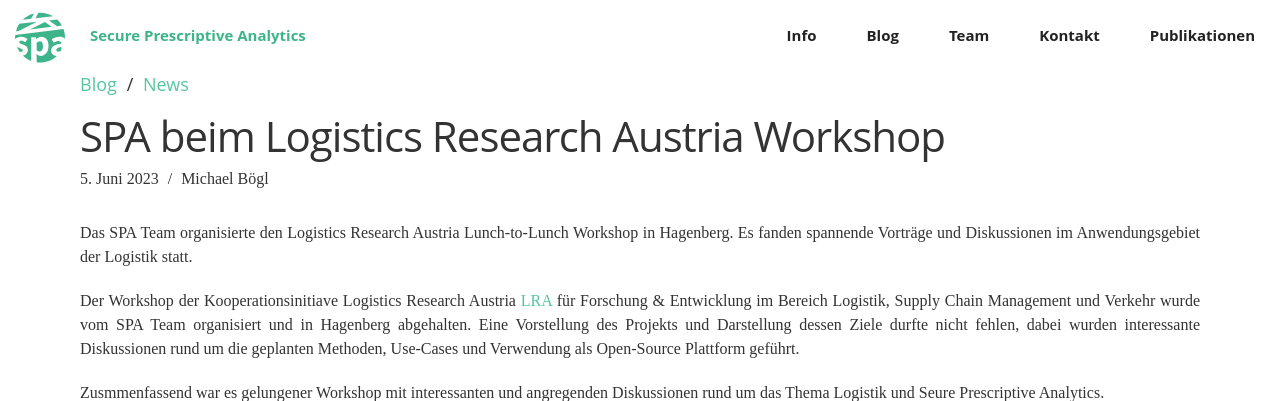
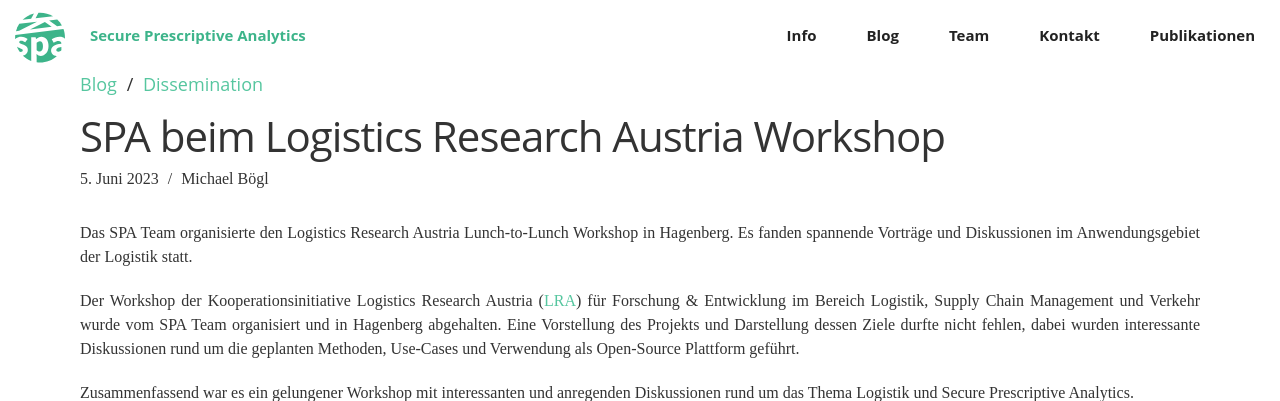
Before and after one commit to prescriptiveanalytics/secureprescriptiveanalytics.github.io, a Jekyll site: the page built from _posts/2023-06-05-lra-meeting.md, in a window 1280 px wide and 1176 px high, cut to the strip 0-401 px from the top of the window. Built offline with Jekyll 4.4.1, drawn with Linux system fonts in a browser that asks for light colours; nearby versions of some CDN libraries; some web fonts are replaced; comment, search, counter and statistics services are not loaded.

Commit message:
Change categories to dissemination and fix typos

```diff
--- a/_posts/2023-06-05-lra-meeting.md
+++ b/_posts/2023-06-05-lra-meeting.md
@@ -6,7 +6,7 @@ description: Secure Prescriptive Analytics organisiert den Logistics Research Au
 keywords: LRA 2023, Round Table, Organization
 date: 2023-06-05 17:00 +0200
 categories:
-  - "News"
+  - "Dissemination"
 author: mboegl
 image: /blog/resources/2023-06-05-lra-meeting/2023-06-05-lra.jpg
 ---
@@ -14,10 +14,10 @@ image: /blog/resources/2023-06-05-lra-meeting/2023-06-05-lra.jpg
 Das SPA Team organisierte den Logistics Research Austria Lunch-to-Lunch Workshop in Hagenberg. Es fanden spannende Vorträge und Diskussionen im Anwendungsgebiet der Logistik statt.
 
 <!--more-->
-Der Workshop der Kooperationsinitiave Logistics Research Austria [LRA][lra]{:target="_blank} für Forschung & Entwicklung im Bereich Logistik, Supply Chain Management und Verkehr wurde vom SPA Team organisiert und in Hagenberg abgehalten.
+Der Workshop der Kooperationsinitiative Logistics Research Austria ([LRA][lra]{:target="_blank}) für Forschung & Entwicklung im Bereich Logistik, Supply Chain Management und Verkehr wurde vom SPA Team organisiert und in Hagenberg abgehalten.
 Eine Vorstellung des Projekts und Darstellung dessen Ziele durfte nicht fehlen, dabei wurden interessante Diskussionen rund um die geplanten Methoden, Use-Cases und Verwendung als Open-Source Plattform geführt.
 
-Zusmmenfassend war es gelungener Workshop mit interessanten und angregenden Diskussionen rund um das Thema Logistik und Seure Prescriptive Analytics.
+Zusammenfassend war es ein gelungener Workshop mit interessanten und anregenden Diskussionen rund um das Thema Logistik und Secure Prescriptive Analytics.
 
 
 ![LRA](/blog/resources/2023-06-05-lra-meeting/2023-06-05-lra.jpg)
```
